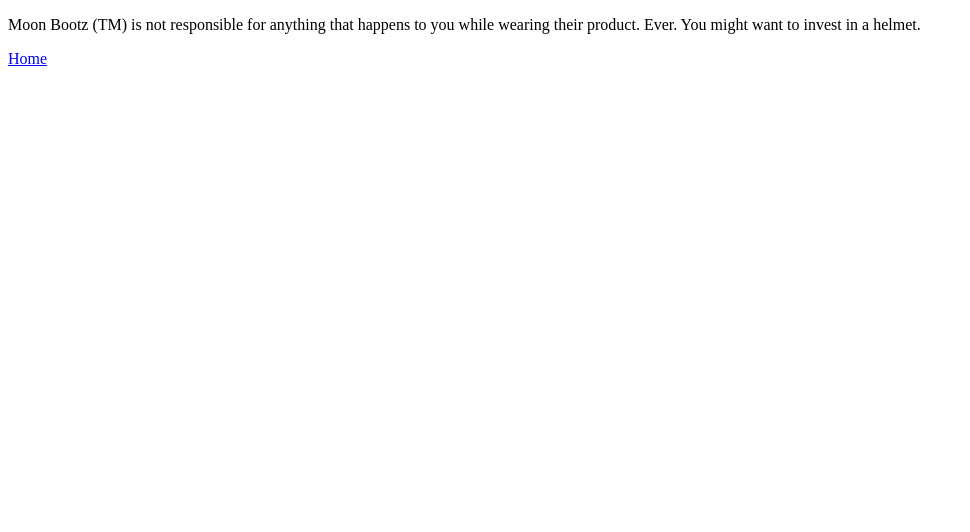
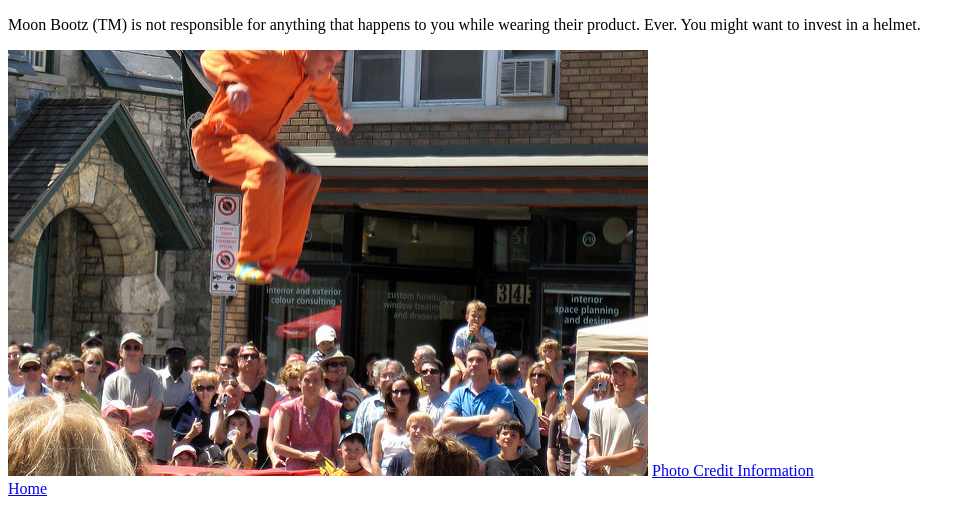
Before and after one commit to tovemercer/2.2-mandatory_pairing, a plain HTML site: page moon_bootz/legal/waiver.html in a window 1280 px wide. Shown: the whole page, without its empty margins (0-970 px from the left). Drawn offline with Linux system fonts and the light colour scheme.

Commit message:
Release 1: Added Images to index and waiver pages.

```diff
--- a/moon_bootz/legal/waiver.html
+++ b/moon_bootz/legal/waiver.html
@@ -5,6 +5,8 @@
 </head>
 <body>
   <p>Moon Bootz (TM) is not responsible for anything that happens to you while wearing their product. Ever. You might want to invest in a helmet.</p>
+  <img src="../images/high_jump.jpg" alt="high jump" />
+<a href="../images/photo_info.txt"> Photo Credit Information </a>
  <footer>
 	<a href="../index.html">Home</a>
 </footer>
```
Also changed, not shown: moon_bootz/index.html (+2 -0 lines).
